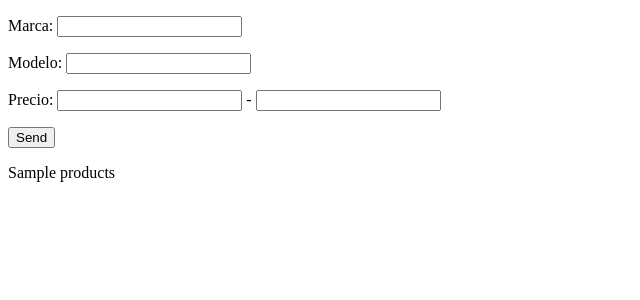
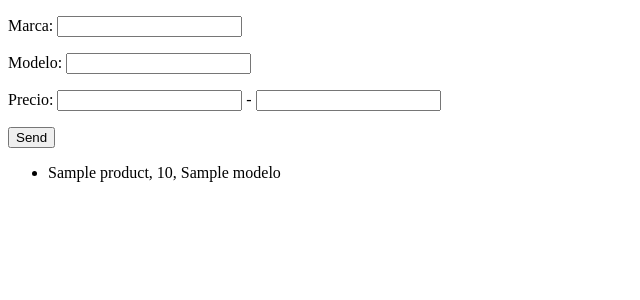
Before and after one commit to ceraalex99/ECSDI_Lab, a Flask app: template templates/buscador.html in a window 1280 px wide. Shown: the top 300 px of the page, without its empty margins (0-640 px from the left). Run offline with Flask 2, Linux system fonts and the light colour scheme; the template is opened without the code that fills it: most values are stand-ins (such as "Sample title", 1, 10 or a date in 2020); parts of the project's set-up code (start-up, migrations or seed data) failed here and were passed over.

Commit message:
Nombres con sentido

```diff
--- a/templates/buscador.html
+++ b/templates/buscador.html
@@ -16,6 +16,12 @@
     </p>
 </form>
 
-<p>{{products}}</p>
+    <ul>
+        {% for p in products %}
+            <li>{{p.nombre}}, {{p.precio}}, {{p.modelo}}</li>
+        {% endfor %}
+    </ul>
+
+
 </body>
 </html>
```
